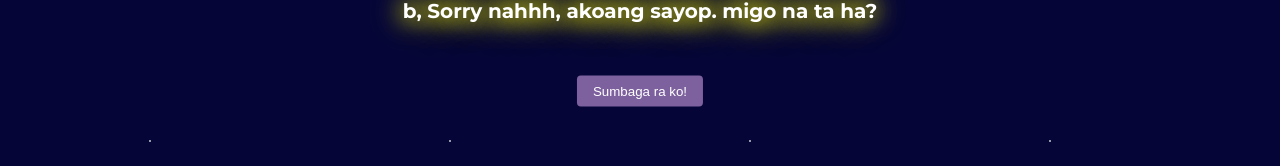
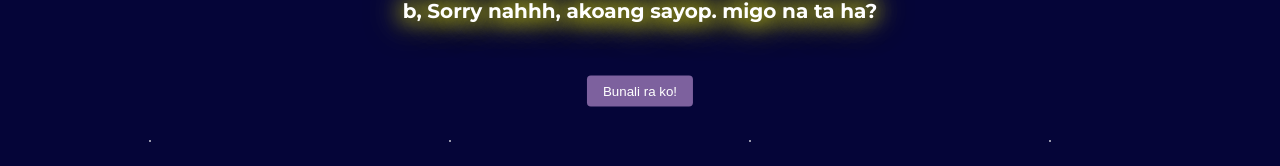
Before and after one commit to myzytz/paet, a plain HTML site: page sorry.html in a window 1280 px wide. Shown: the part 309-475 px from the top of the page. Drawn offline with Linux system fonts and the light colour scheme.

Commit message:
Update sorry.html

```diff
--- a/sorry.html
+++ b/sorry.html
@@ -101,7 +101,7 @@
     </div>
     <audio id="background-music" src="music/BN.weba" loop></audio>
     <audio id="second-sound" src="sounds/Tomscream.weba"></audio>
-    <button id="play-music-button" style="z-index: 11 !important; position: absolute; top: 50%; left: 50%; transform: translate(-50%, -50%); background-color: #7d619e; color: #fff; border: none; padding: 0.5rem 1rem; border-radius: 0.25rem; cursor: pointer;">Sumbaga ra ko!</button>
+    <button id="play-music-button" style="z-index: 11 !important; position: absolute; top: 50%; left: 50%; transform: translate(-50%, -50%); background-color: #7d619e; color: #fff; border: none; padding: 0.5rem 1rem; border-radius: 0.25rem; cursor: pointer;">Bunali ra ko!</button>
     <audio id="sound" src="sounds/fireworks.m4a" loop></audio>
     <script>
         const canvas = document.getElementById('canvas');
```
